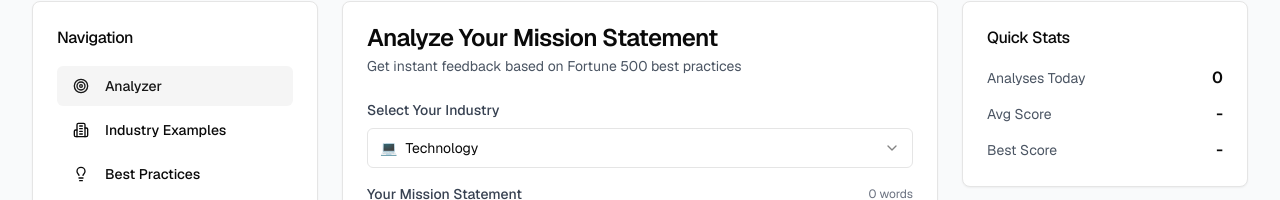
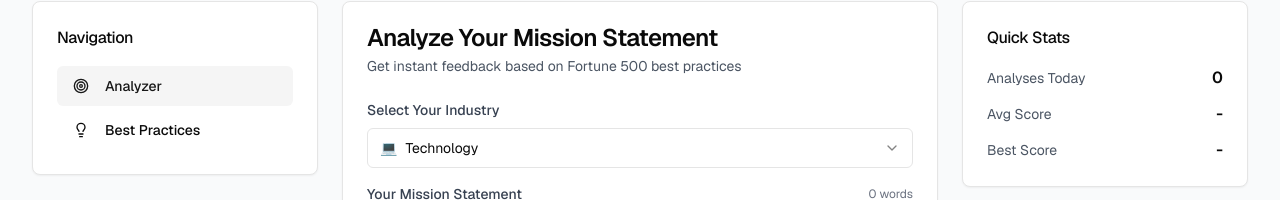
Before and after one commit to coreyunshaken/mission-statement-analyzer, a Next.js app: page / in a window 1280 px wide. Shown: the part 96-296 px from the top of the page. Built offline with nearby package versions, Linux system fonts and the light colour scheme.

Commit message:
Remove redundant Industry Examples nav button
🐛 Generated with [Claude Code](https://claude.ai/code)

Co-Authored-By: Claude <noreply@anthropic.com>

```diff
--- a/app/page.tsx
+++ b/app/page.tsx
@@ -22,7 +22,6 @@ import {
   BarChart3,
   Target,
   Sparkles,
-  Building2,
   FileText,
   Download,
   Share2,
@@ -378,14 +377,6 @@ export default function MissionStatementAnalyzer() {
                   Analyzer
                 </Button>
                 <Button
-                  variant={activeView === "examples" ? "secondary" : "ghost"}
-                  className="w-full justify-start"
-                  onClick={() => setActiveView("examples")}
-                >
-                  <Building2 className="h-4 w-4 mr-2" />
-                  Industry Examples
-                </Button>
-                <Button
                   variant={activeView === "tips" ? "secondary" : "ghost"}
                   className="w-full justify-start"
                   onClick={() => setActiveView("tips")}
```
